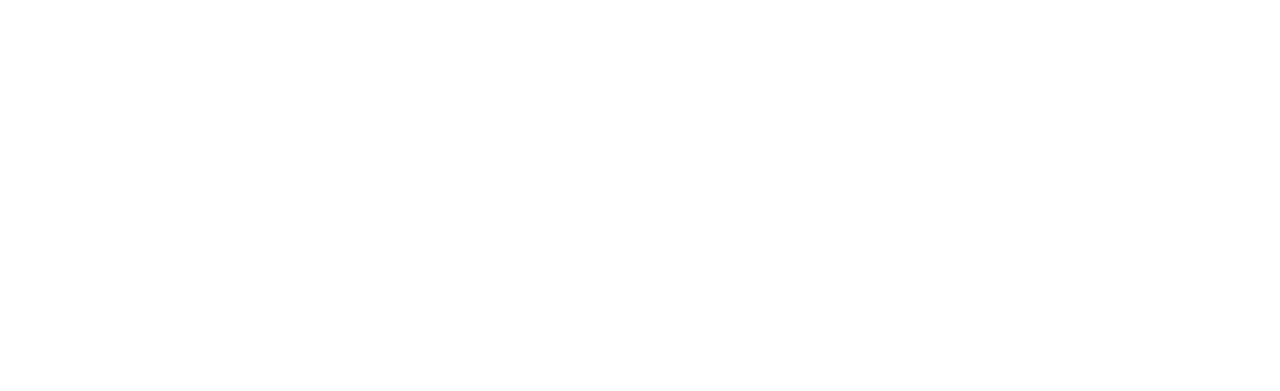
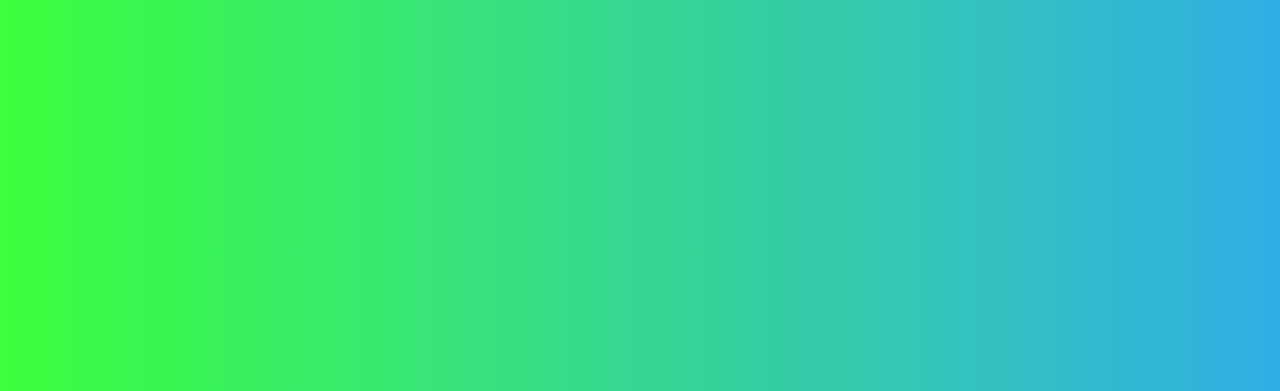
Before and after one commit to MyCodeIsntWorking/mycodeisntworking.github.io, a plain HTML site: page index.html in a window 1280 px wide. Shown: the top 391 px of the page. Drawn offline with nearby package versions, Linux system fonts and the light colour scheme.

Commit message:
Update index.html

```diff
--- a/index.html
+++ b/index.html
@@ -36,7 +36,7 @@
     <div id="color" class="gradient"></div>
 </body>
 
-<script src="http://joanclaret.github.io/html5-canvas-animation/js/color.js"></script>
+<script src="assets/js/color.js"></script>
 <script src="http://cdnjs.cloudflare.com/ajax/libs/jquery/2.0.2/jquery.min.js"></script>
 
 </html>
```
